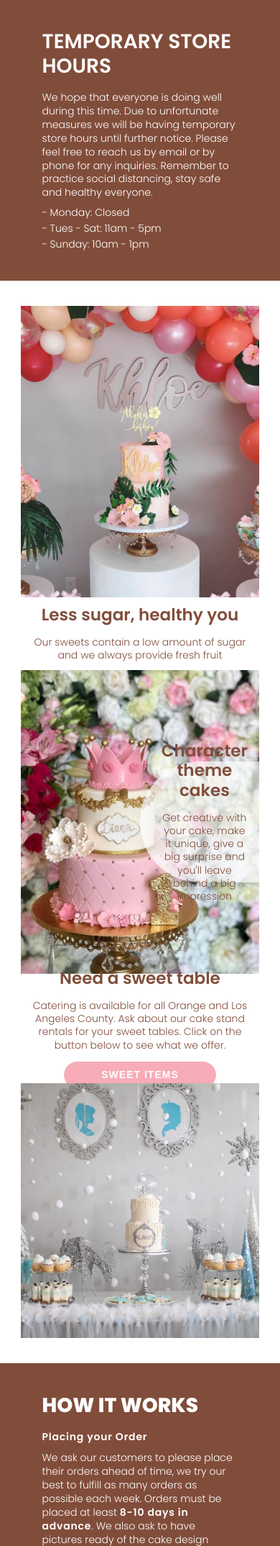
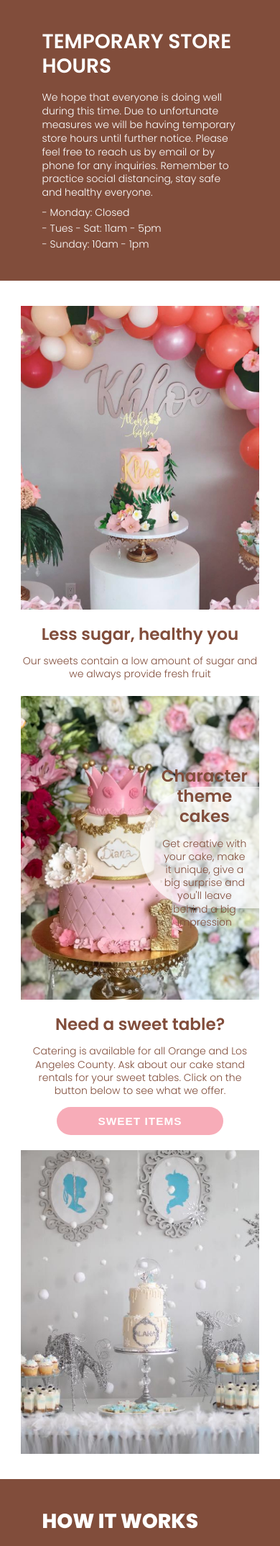
Before and after one commit to RoLo-dev/bani_test, a PHP site: page / in a window 390 px wide. Shown: the part 718-2866 px from the top of the page at 72% size. Run offline with PHP 8.4, Linux system fonts and the light colour scheme; some libraries are stand-ins or nearby versions.

Commit message:
init commit

```diff
--- a/css/queries.css
+++ b/css/queries.css
@@ -243,7 +243,11 @@
         font-size: 1.35rem;
     }
     /* Introduction */
-    .introPic-gone{
+    .introSections-styles{
+        height: auto;
+    }
+    .introPic-gone,
+    .sweet-rightCol{
         display: none;
     }
     #lessSugar{
@@ -252,17 +256,21 @@
     .intrTxtStyle{
         padding: 0;
     }
-    .lessSugar-leftCol{
-        height: 80%;
-        width: 100%;
-    }
-    .lessSugar-rightCol{
-        height: 20%;
+    .lessSugar-leftCol,
+    .lessSugar-rightCol,
+    .sweet-leftCol{
         width: 100%;
     }
     .imgHeight-50,
+    .theme-leftCol img{
+        height: 50vh;
+    }
+    .lessSugar-rightCol{
+        justify-content: flex-start;
+    }
     .text-content{
-        height: 100%;
+        height: auto;
+        padding: 1.5rem 0;
     }
     .theme-leftCol{
         width: 100%;
@@ -280,24 +288,9 @@
     .secTwoTxt{
         margin-bottom: 0;
     }
-    .sweet-rightCol{
-        display: none;
-    }
-    .sweet-leftCol{
-        width: 100%;
-    }
-    .sweet-leftCol .text-content{
-        height: 30%;
-    }
     .sweet-leftCol .text-content .swtBtn{
         padding: 0.75rem 0;
         width: 70%;
-        font-size: 1rem;
-    }
-    .sweet-leftCol img{
-        height: 70%;
-    }
-    .text-content .swtBtn{
         font-size: 1.1rem;
         text-transform: uppercase;
         letter-spacing: 1px;
@@ -305,14 +298,14 @@
     #modal{
         visibility: hidden;
         opacity: 0;
-        height: 43vh;
-        top: 30%;
+        height: 51vh;
+        top: 28%;
         position: absolute;
     }
     #modal.show{
         visibility: visible;
         opacity: 1;
-        transition: all 0.3s ease-in;
+        /* transition: all 0.3s ease-in; */
     }
     /* About */
     #about {
--- a/css/styles.css
+++ b/css/styles.css
@@ -282,7 +282,7 @@ header{
         visibility: hidden;
         transition: all 0.5s;
         overflow-y: scroll;
-        background-color: rgba(0, 0, 0, 0.92);
+        background-color: #814d3b;
     }
     #modal #modal-content {
         top: 110%;
@@ -296,27 +296,16 @@ header{
         text-align: center;
         transition: all 0.3s;
     }
-    #modal #modal-content #closeBtn {
-        font-size: 3rem;
-        margin-bottom: 2rem;
-        color: #F7ACB8;
-        transition: all 0.5s;
-    }
-    #modal #modal-content #closeBtn:hover {
-        color: #E1C5AC;
-        cursor: pointer;
-        transition: 0.3s ease-in;
-    }
-    #modal #modal-content li {
-        margin-bottom: 0.5rem;
+    #modal #modal-content ul li {
+        margin-bottom: 12px;
         list-style: none;
         color: #fff;
         display: inline-block;
         font-size: 1.2rem;
     }
-    #modal #modal-content li h4 {
-        margin-bottom: 1.5rem;
-        font-size: 1.75rem;
+    #modal #modal-content li h3 {
+        margin-bottom: 1rem;
+        /* font-size: 1.75rem; */
     }
 /* How It Works */
 #howItWorks {
--- a/index.html
+++ b/index.html
@@ -117,7 +117,7 @@
             <div id="sweetTable" class="introSections-styles">  <!-- Section Three -->
                 <div class="sweet-leftCol col">
                     <div class="text-content introTxtStyle">
-                        <h3 class="introTitle">Need a sweet table</h3>
+                        <h3 class="introTitle">Need a sweet table?</h3>
                         <p>Catering is available for all Orange and Los Angeles County. Ask about our cake stand rentals for your sweet tables. Click on the button below to see what we offer.</p>
                         <button id="swtBtn-mobile" class="swtBtn">Sweet Items</button>
                     </div>
```
Also changed, not shown: js/script.js (+24 -34 lines).
